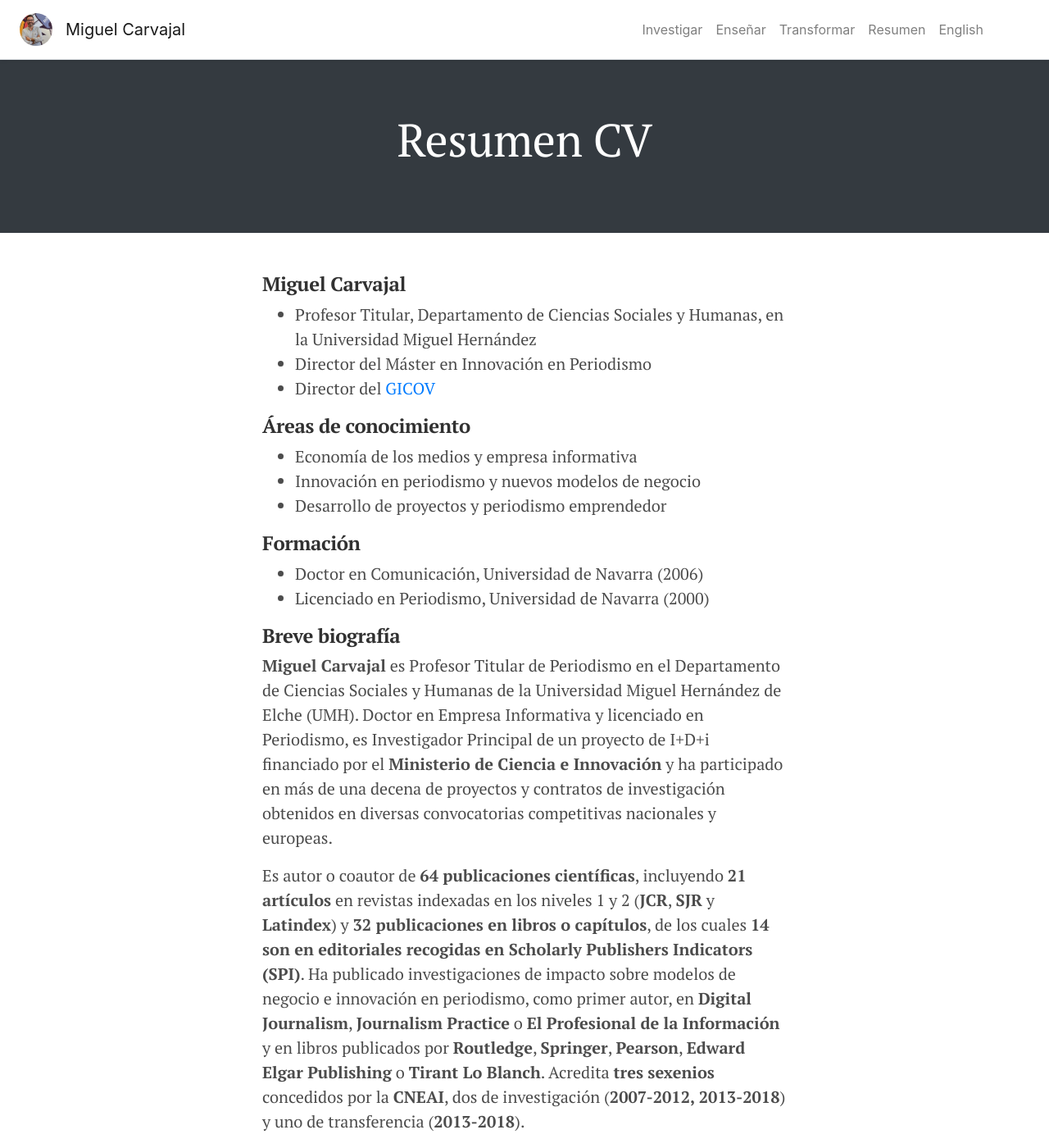
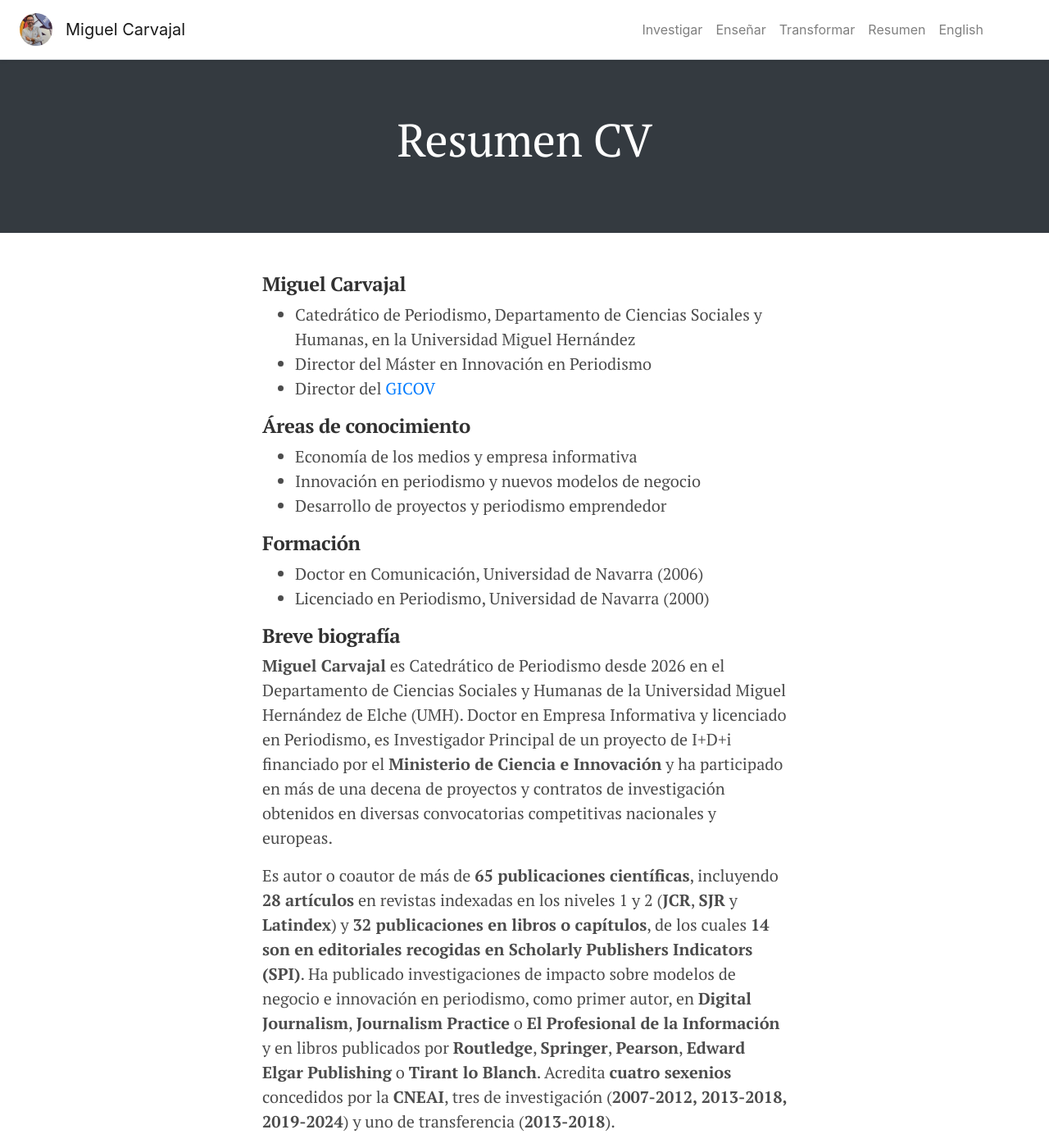
Before and after one commit to miguelcarvajal/miguelcarvajal.github.io, a Jekyll site: the page built from _pages/contacto.md, in a window 1280 px wide and 1400 px high. Shown: the whole window at 82% size. Built offline with Jekyll 4.4.1, drawn with Linux system fonts in a browser that asks for light colours; some of the changed text lies outside the part shown.

Commit message:
Actualiza el cargo a catedrático y los méritos del CV (2026)
La web seguía presentando a Miguel Carvajal como profesor titular, con
dos sexenios de investigación y cifras de publicaciones de 2024. Se
actualizan con el CVA de marzo de 2026: catedrático desde 2026, cuatro
sexenios (tres de investigación y uno de transferencia), más de 65
publicaciones y 28 artículos indexados, IP de Novacult y comisión de
evaluación de la AEI en 2025 y 2026. La biografía en inglés pasa de
Associate a Full Professor.

Corrige además el índice h de Google Scholar en Investigar, que mostraba
el índice i10, y dos erratas del resumen («Revista de Innovación» y
«8.ª Maratón»).

Co-Authored-By: Claude Opus 5.5 <noreply@anthropic.com>

```diff
--- a/_config.yml
+++ b/_config.yml
@@ -1,9 +1,9 @@
 ---
 title: Miguel Carvajal
-description: Profesor Titular de Periodismo y director del Máster en Innovación en Periodismo de la Universidad Miguel Hernández
+description: Catedrático de Periodismo y director del Máster en Innovación en Periodismo de la Universidad Miguel Hernández
 url: https://miguelcarvajal.es
 email: mcarvajal@umh.es
-tagline: Profesor Titular de Periodismo
+tagline: Catedrático de Periodismo
 
 author:
   name: Miguel Carvajal
--- a/_includes/cover.html
+++ b/_includes/cover.html
@@ -1,5 +1,5 @@
 <div class="row pt-1">
 <blockquote class="blockquote mb-5">
-  <p class="mb-0"><strong>Profesor Titular de Periodismo</strong> en la Universidad Miguel Hernández. Desde que defendí mi tesis en 2006, he tenido una misión clara: <strong>comprender los cambios para preservar el periodismo que importa</strong>. Acredito cuatro sexenios concedidos por la CNEAI, tres de investigación (2007-2012, 2013-2018, 2019-2024) y uno de transferencia (2013-2018). Dirijo el Máster en Innovación en Periodismo (desde 2013), el Grupo de Investigación en Comunicación de la Universidad Miguel Hernández de Elche (desde 2022) y lidero el proyecto de investigación "Novacult" (PID 2022), financiado por el Ministerio de Ciencia e Innovación.</p>
+  <p class="mb-0"><strong>Catedrático de Periodismo</strong> en la Universidad Miguel Hernández. Desde que defendí mi tesis en 2006, he tenido una misión clara: <strong>comprender los cambios para preservar el periodismo que importa</strong>. Acredito cuatro sexenios concedidos por la CNEAI, tres de investigación (2007-2012, 2013-2018, 2019-2024) y uno de transferencia (2013-2018). Dirijo el Máster en Innovación en Periodismo (desde 2013), el Grupo de Investigación en Comunicación de la Universidad Miguel Hernández de Elche (desde 2022) y lidero el proyecto de investigación "Novacult" (PID 2022), financiado por el Ministerio de Ciencia e Innovación.</p>
 </blockquote>
 </div>
--- a/_pages/contacto.md
+++ b/_pages/contacto.md
@@ -5,7 +5,7 @@ layout: page
 color: bg-dark
 ---
 #### Miguel Carvajal
-- Profesor Titular, Departamento de Ciencias Sociales y Humanas, en la Universidad Miguel Hernández
+- Catedrático de Periodismo, Departamento de Ciencias Sociales y Humanas, en la Universidad Miguel Hernández
 - Director del Máster en Innovación en Periodismo
 - Director del [GICOV](https://www.umh.es/contenido/Universidad/:uor_1006_47/datos_es.html)
 
@@ -20,14 +20,14 @@ color: bg-dark
 
 #### Breve biografía
 
-**Miguel Carvajal** es Profesor Titular de Periodismo en el Departamento de Ciencias Sociales y Humanas de la Universidad Miguel Hernández de Elche (UMH). Doctor en Empresa Informativa y licenciado en Periodismo, es Investigador Principal de un proyecto de I+D+i financiado por el **Ministerio de Ciencia e Innovación** y ha participado en más de una decena de proyectos y contratos de investigación obtenidos en diversas convocatorias competitivas nacionales y europeas.
+**Miguel Carvajal** es Catedrático de Periodismo desde 2026 en el Departamento de Ciencias Sociales y Humanas de la Universidad Miguel Hernández de Elche (UMH). Doctor en Empresa Informativa y licenciado en Periodismo, es Investigador Principal de un proyecto de I+D+i financiado por el **Ministerio de Ciencia e Innovación** y ha participado en más de una decena de proyectos y contratos de investigación obtenidos en diversas convocatorias competitivas nacionales y europeas.
 
-Es autor o coautor de **64 publicaciones científicas**, incluyendo **21 artículos** en revistas indexadas en los niveles 1 y 2 (**JCR**, **SJR** y **Latindex**) y **32 publicaciones en libros o capítulos**, de los cuales **14 son en editoriales recogidas en Scholarly Publishers Indicators (SPI)**. Ha publicado investigaciones de impacto sobre modelos de negocio e innovación en periodismo, como primer autor, en **Digital Journalism**, **Journalism Practice** o **El Profesional de la Información** y en libros publicados por **Routledge**, **Springer**, **Pearson**, **Edward Elgar Publishing** o **Tirant Lo Blanch**. Acredita **tres sexenios** concedidos por la **CNEAI**, dos de investigación (**2007-2012, 2013-2018**) y uno de transferencia (**2013-2018**).
+Es autor o coautor de más de **65 publicaciones científicas**, incluyendo **28 artículos** en revistas indexadas en los niveles 1 y 2 (**JCR**, **SJR** y **Latindex**) y **32 publicaciones en libros o capítulos**, de los cuales **14 son en editoriales recogidas en Scholarly Publishers Indicators (SPI)**. Ha publicado investigaciones de impacto sobre modelos de negocio e innovación en periodismo, como primer autor, en **Digital Journalism**, **Journalism Practice** o **El Profesional de la Información** y en libros publicados por **Routledge**, **Springer**, **Pearson**, **Edward Elgar Publishing** o **Tirant lo Blanch**. Acredita **cuatro sexenios** concedidos por la **CNEAI**, tres de investigación (**2007-2012, 2013-2018, 2019-2024**) y uno de transferencia (**2013-2018**).
 
-Ha desarrollado una extensa carrera docente en la **Universidad Miguel Hernández (UMH)** durante **18 años** como profesor a tiempo completo (**2006-2024**). Posee **tres quinquenios de docencia** reconocidos (**2006-2011, 2012-2016, 2017-2021**) y una actividad docente con evaluación promedio “**Excelente**” en los períodos **2009-2013, 2013-2017, 2015-2019** y **2017-2021** en el Programa Docentia UMH (**ANECA**). Ha obtenido el **Premio al Talento Docente de la Universidad** en **2018, 2020, 2022** y **2024** y la calificación **A** de su actividad docente por la **ANECA** siguiendo los criterios del sistema anterior (**RD 1312/2007**).
+Ha desarrollado una extensa carrera docente en la **Universidad Miguel Hernández (UMH)** durante **20 años** como profesor a tiempo completo (desde **2006**). Posee **tres quinquenios de docencia** reconocidos (**2006-2011, 2012-2016, 2017-2021**) y una actividad docente con evaluación promedio “**Excelente**” en los períodos **2009-2013, 2013-2017, 2015-2019** y **2017-2021** en el Programa Docentia UMH (**ANECA**). Ha obtenido el **Premio al Talento Docente de la Universidad** en **2018, 2020, 2022** y **2024** y la calificación **A** de su actividad docente por la **ANECA** siguiendo los criterios del sistema anterior (**RD 1312/2007**).
 
 Acumula más de **doce años** de experiencia en gestión universitaria ocupando cargos estatutarios y asimilados. Desde **2013**, dirige el **Máster en Innovación en Periodismo** de la Universidad Miguel Hernández de Elche. Ha sido **vicedecano del Grado en Periodismo (2015-2020)** y coordinador de varios cursos de licenciatura y grado (**2007-2020**) de su universidad. Además, es director del **Grupo de Investigación en Comunicación** de su universidad, integrado en las redes de excelencia del periodismo digital en España (**CSO2016-81882-REDT, 2016-2019**) y, además, lidera como **IP** el proyecto de investigación **"Novacult" (PID2022-138194OB-I00)**, financiado por el **Ministerio de Ciencia e Innovación**.
 
-En **2015**, co-fundó una **spin-off** para implantar sistemas de innovación en comunicación. Además, ha brindado servicios de consultoría y formación a empresas como **ORM (Onda Regional de Murcia)** y **Vocento**, y obtuvo el galardón en la **8a Maratón de Creación de Empresas UMH (6º Sprint)**. Ha firmado contratos y convenios de colaboración educativa y transferencia de conocimiento con **Google Argentina**, la **Asociación de Entidades Periodísticas Argentinas (ADEPA)**, la **Asociación Nacional de Prensa (ANP, Chile)** y la **Asociación Colombiana de Medios de Información (AMI)**. Entre sus actividades divulgativas, dirige la **Revista en Innovación en Periodismo** (**ISSN: 3020-383X**) y ha conducido el programa **REC de Radio UMH (2015-2019)**, en colaboración con la **Asociación de la Prensa de Alicante**.
+En **2015**, co-fundó una **spin-off** para implantar sistemas de innovación en comunicación. Además, ha brindado servicios de consultoría y formación a empresas como **ORM (Onda Regional de Murcia)** y **Vocento**, y obtuvo el galardón en la **8.ª Maratón de Creación de Empresas UMH (6º Sprint)**. Ha firmado contratos y convenios de colaboración educativa y transferencia de conocimiento con **Google Argentina**, la **Asociación de Entidades Periodísticas Argentinas (ADEPA)**, la **Asociación Nacional de Prensa (ANP, Chile)** y la **Asociación Colombiana de Medios de Información (AMI)**. Entre sus actividades divulgativas, dirige la **Revista de Innovación en Periodismo** (**ISSN: 3020-383X**) y ha conducido el programa **REC de Radio UMH (2015-2019)**, en colaboración con la **Asociación de la Prensa de Alicante**.
 
 Es miembro de la **Red de Expertos del Parque Científico de la UMH** (desde **2018**). Además, ha sido **experto consultor del Consell Valencià de Cultura (2017)**, de la **Generalitat Valenciana**, en el dictamen sobre la transformación de la prensa local.
```
Also changed, not shown: _pages/english.md (+2 -2 lines), _pages/enseñar.md (+1 -1 lines), _pages/investigar.md (+7 -7 lines), README.md.
